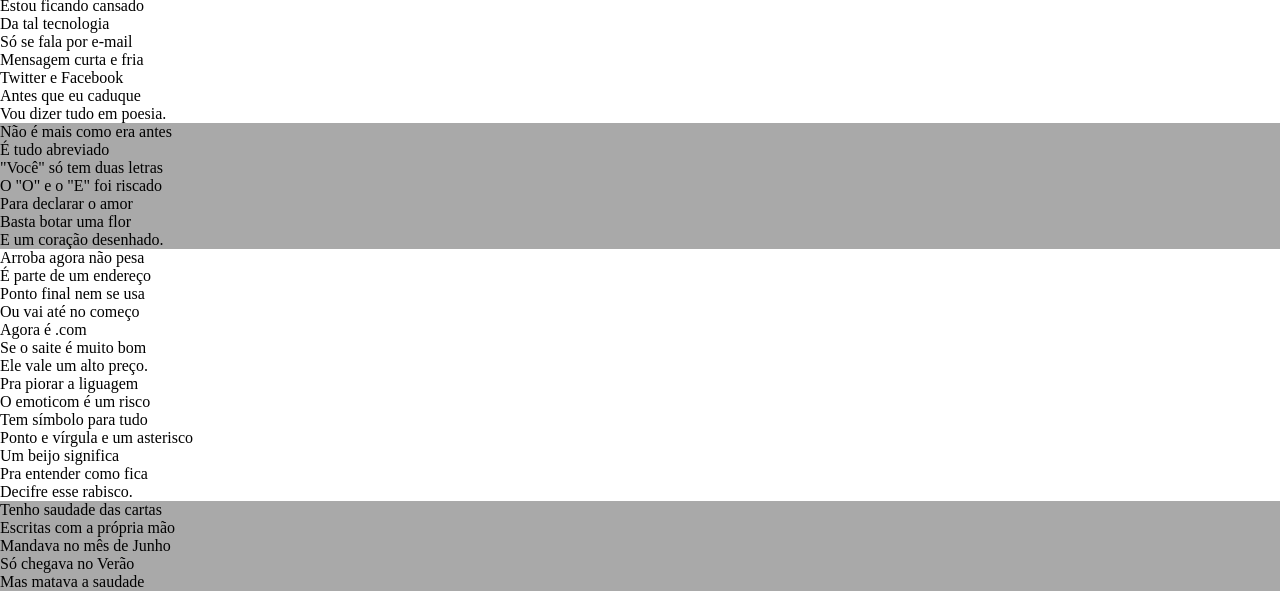
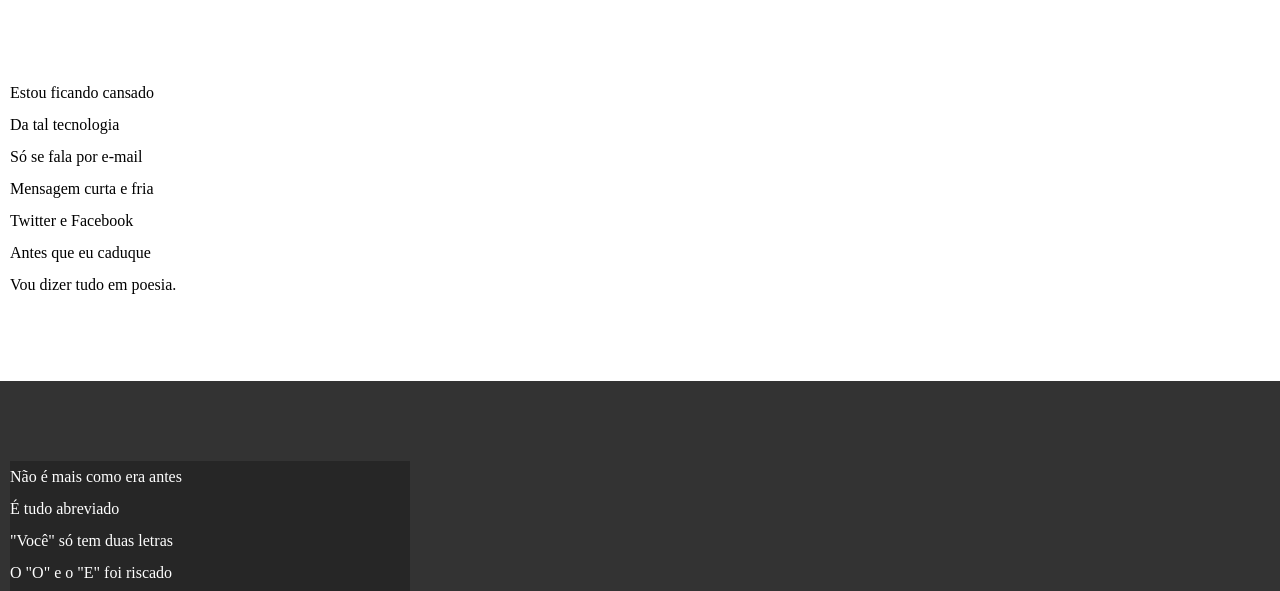
Before and after one commit to Devgabrielvale/HTML-CSS, a plain HTML site: page desafio 12/index.html in a window 1280 px wide. Shown: the part 158-749 px from the top of the page. Drawn offline with Linux system fonts and the light colour scheme.

Commit message:
Update style.css

```diff
--- a/desafio 12/estilo/style.css
+++ b/desafio 12/estilo/style.css
@@ -38,9 +38,26 @@ header a:hover, footer a:hover {
     text-decoration: underline;
 }
 
+section {
+    padding-top: 10vh;
+    padding-bottom: 10vh;
+    line-height: 2em;
+    padding-left: 10px;
+}
+
 section.normal {
     background-color: white;
     color: black;
+}
+
+section.imagem {
+    background-color: rgb(51,51,51);
+    color: white;
+}
+
+section.imagem > p {
+    background-color: rgba(0, 0, 0, 0.253);
+    width: 400px;
 }
 
 footer {
```
